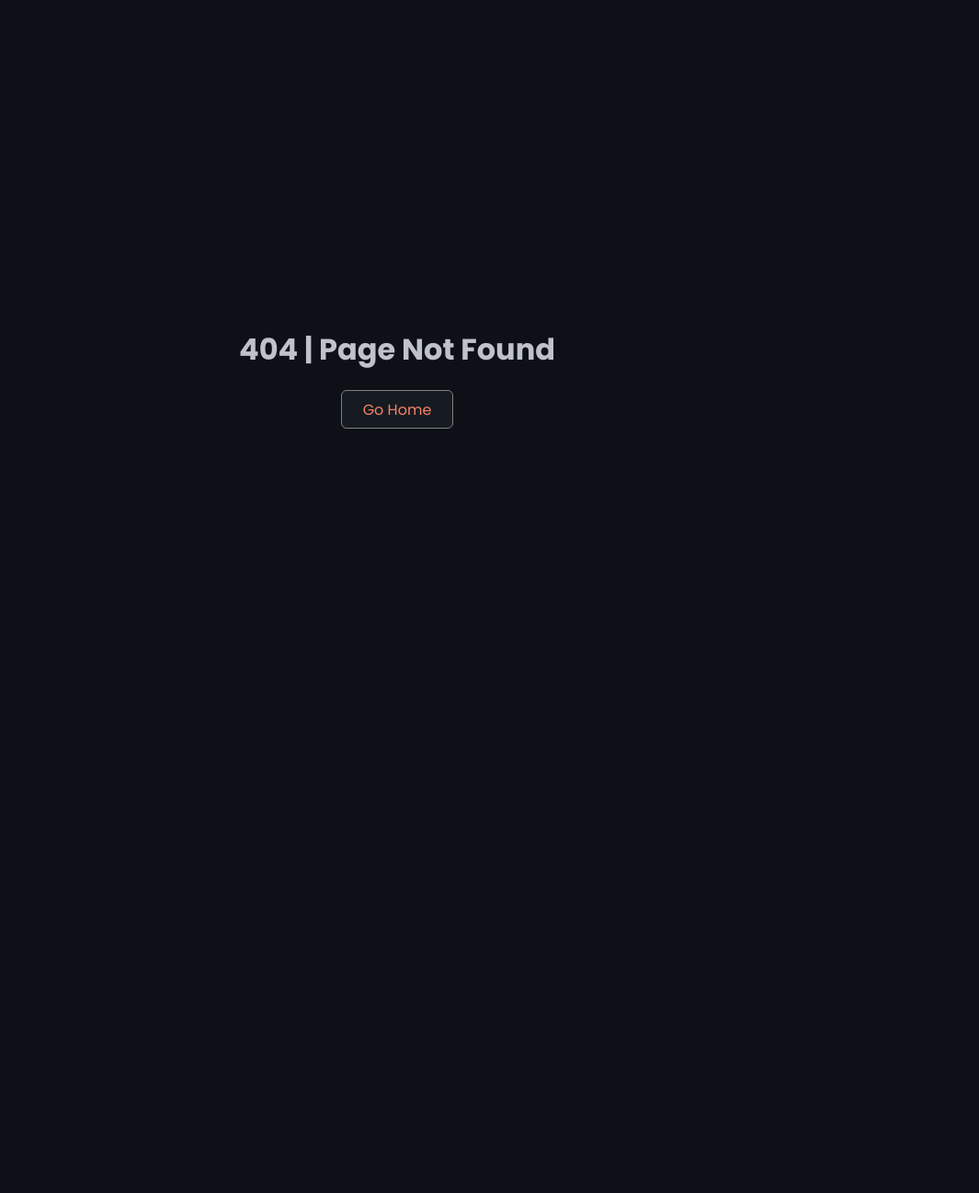
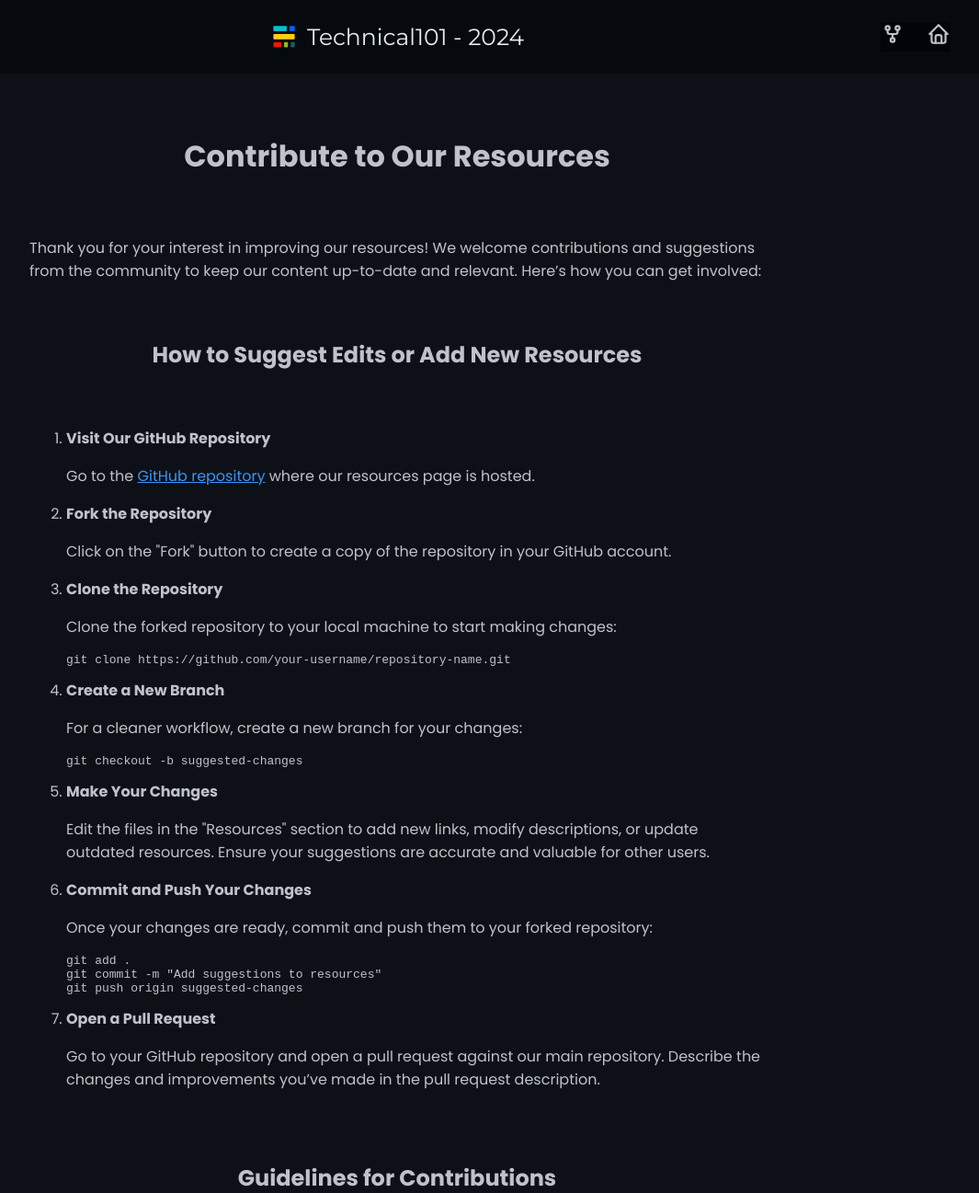
Before and after one commit to abhi5455/Technical-101, a React (Vite) app: page /pullrequest in a window 1280 px wide. Before the commit this address had no page. Shown: the top 1297 px of the page at 92% size, without its empty margins (208-1273 px from the left). Before the commit the page ends 800 px from the top, so only its background shows below. Built offline with nearby package versions, Linux system fonts and the light colour scheme; a web font is replaced by a local one.

Commit message:
Added Contribution Description

```diff
--- a/src/components/header/Header.jsx
+++ b/src/components/header/Header.jsx
@@ -1,15 +1,31 @@
 import './header.css'
-import {useLocation} from "react-router-dom";
+import {Link, useLocation} from "react-router-dom";
+import getData from "../../lib/Data.js";
 
 export default function Header() {
     const location = useLocation();
+    //console.log(location.pathname, location.pathname==="/");
+    console.log(getData(location.pathname));
     return (
         <>
             <header className={'header'}>
                 <img alt={''} src={'/tinkerLogo.png'} className={'logo'}></img>
                 Technical101 - 2024
+                <Link to={'/pullrequest'} className={'pullRequest'} onClick={() => {}}>
+                    <svg xmlns="http://www.w3.org/2000/svg" width="24" height="24" viewBox="0 0 24 24" fill="none"
+                         stroke="currentColor" strokeWidth="2" strokeLinecap="round" strokeLinejoin="round"
+                         className="icon icon-tabler icons-tabler-outline icon-tabler-message">
+                        <path stroke="none" d="M0 0h24v24H0z" fill="none"/>
+                        <path d="M8 9h8"/>
+                        <path d="M8 13h6"/>
+                        <path
+                            d="M18 4a3 3 0 0 1 3 3v8a3 3 0 0 1 -3 3h-5l-5 3v-3h-2a3 3 0 0 1 -3 -3v-8a3 3 0 0 1 3 -3h12z"/>
+                        <title>Add Contributions</title>
+                    </svg>
+                </Link>
             </header>
             <h4 className={"path"}>{location.pathname.split("/").filter(Boolean).join(" > ")}</h4>
+
         </>
     )
 }
--- a/src/components/header/header.css
+++ b/src/components/header/header.css
@@ -68,3 +68,16 @@
         top: 62px;
     }
 }
+.pullRequest{
+    background-color: #010409;
+    border: none;
+    color: #bfc2ca;
+    position: absolute;
+    right: 3%;
+}
+.pullRequest:hover{
+    cursor: pointer;
+    .icon{
+        fill: #bfc2ca;
+    }
+}
--- a/src/main.jsx
+++ b/src/main.jsx
@@ -12,6 +12,7 @@ import WebDevelopment from "./pages/WebDevelopment.jsx";
 import AIModel from "./pages/AIModel.jsx";
 import Python from "./pages/Python.jsx";
 import AcademicDiscounts from "./pages/AcademicDiscounts.jsx";
+import PullRequest from "./pages/PullRequest.jsx";
 
 
 const router = createBrowserRouter([
@@ -19,6 +20,11 @@ const router = createBrowserRouter([
         path: "/",
         element: <Home/>,
         errorElement: <ErrorElement/>,
+    },
+    {
+      path: "/pullrequest",
+      element: <PullRequest/>,
+      errorElement: <ErrorElement/>,
     },
     {
         path: "/OurLinks",
--- /dev/null
+++ b/src/pages/PullRequest.jsx
@@ -0,0 +1,129 @@
+import Header from "../components/header/Header.jsx";
+import {Link} from "react-router-dom";
+
+export default function PullRequest() {
+    return <>
+        <div style={{
+            position: "relative",
+            display: "flex",
+            flexDirection: "column",
+            justifyContent: "flex-start",
+            height: "100%",
+            width: "100%"
+        }}>
+            <header className={'header'}>
+                <img alt={''} src={'/tinkerLogo.png'} className={'logo'}></img>
+                Technical101 - 2024
+                <Link to={'https://github.com/abhi5455/Technical-101'} className={'pullRequest'} onClick={() => {
+                }}>
+                    <svg xmlns="http://www.w3.org/2000/svg" width="26" height="26" viewBox="0 0 24 24" fill="none"
+                         stroke="currentColor" strokeWidth="2" strokeLinecap="round" strokeLinejoin="round"
+                         className="icon-tabler icons-tabler-outline icon-tabler-git-fork"
+                         style={{marginRight: "50px"}}>
+                        <path stroke="none" d="M0 0h24v24H0z" fill="none"/>
+                        <path d="M12 18m-2 0a2 2 0 1 0 4 0a2 2 0 1 0 -4 0"/>
+                        <path d="M7 6m-2 0a2 2 0 1 0 4 0a2 2 0 1 0 -4 0"/>
+                        <path d="M17 6m-2 0a2 2 0 1 0 4 0a2 2 0 1 0 -4 0"/>
+                        <path d="M7 8v2a2 2 0 0 0 2 2h6a2 2 0 0 0 2 -2v-2"/>
+                        <path d="M12 12l0 4"/>
+                        <title>GitRepo</title>
+                    </svg>
+                </Link>
+                <Link to={'/'} className={'pullRequest'} onClick={() => {
+                }}>
+                    <svg xmlns="http://www.w3.org/2000/svg" width="26" height="26" viewBox="0 0 24 24" fill="none"
+                         stroke="currentColor" strokeWidth="2" strokeLinecap="round" strokeLinejoin="round"
+                         className="icon-tabler icons-tabler-outline icon-tabler-home">
+                        <path stroke="none" d="M0 0h24v24H0z" fill="none"/>
+                        <path d="M5 12l-2 0l9 -9l9 9l-2 0"/>
+                        <path d="M5 12v7a2 2 0 0 0 2 2h10a2 2 0 0 0 2 -2v-7"/>
+                        <path d="M9 21v-6a2 2 0 0 1 2 -2h2a2 2 0 0 1 2 2v6"/>
+                        <title>Home</title>
+                    </svg>
+                </Link>
+            </header>
+            <div className={"container"} style={{
+                padding: "20px", maxWidth: "800px", margin: "auto", color: "#bfc2ca",
+                fontFamily: "Poppins, sans-serif"
+            }}>
+                <h1>Contribute to Our Resources</h1>
+                <p>
+                    Thank you for your interest in improving our resources! We welcome contributions and suggestions
+                    from
+                    the community to keep our content up-to-date and relevant. Here’s how you can get involved:
+                </p>
+
+                <h2>How to Suggest Edits or Add New Resources</h2>
+                <ol>
+                    <li>
+                        <strong>Visit Our GitHub Repository</strong>
+                        <p>
+                            Go to the{" "}
+                            <a href="https://github.com/abhi5455/Technical-101" target="_blank"
+                               rel="noopener noreferrer" style={{color: "#3b93f8"}}>
+                                GitHub repository
+                            </a>{" "}
+                            where our resources page is hosted.
+                        </p>
+                    </li>
+                    <li>
+                        <strong>Fork the Repository</strong>
+                        <p>Click on the "Fork" button to create a copy of the repository in your GitHub account.</p>
+                    </li>
+                    <li>
+                        <strong>Clone the Repository</strong>
+                        <p>Clone the forked repository to your local machine to start making changes:</p>
+                        <pre>
+                <code>git clone https://github.com/your-username/repository-name.git</code>
+              </pre>
+                    </li>
+                    <li>
+                        <strong>Create a New Branch</strong>
+                        <p>For a cleaner workflow, create a new branch for your changes:</p>
+                        <pre>
+                <code>git checkout -b suggested-changes</code>
+              </pre>
+                    </li>
+                    <li>
+                        <strong>Make Your Changes</strong>
+                        <p>Edit the files in the "Resources" section to add new links, modify descriptions, or update
+                            outdated resources. Ensure your suggestions are accurate and valuable for other users.</p>
+                    </li>
+                    <li>
+                        <strong>Commit and Push Your Changes</strong>
+                        <p>Once your changes are ready, commit and push them to your forked repository:</p>
+                        <pre>
+                <code>git add .</code><br/>
+                <code>git commit -m "Add suggestions to resources"</code><br/>
+                <code>git push origin suggested-changes</code>
+              </pre>
+                    </li>
+                    <li>
+                        <strong>Open a Pull Request</strong>
+                        <p>
+                            Go to your GitHub repository and open a pull request against our main repository. Describe
+                            the
+                            changes and improvements you’ve made in the pull request description.
+                        </p>
+                    </li>
+                </ol>
+
+                <h2>Guidelines for Contributions</h2>
+                <ul>
+                    <li><strong>Relevance</strong>: Ensure that the resources are directly related to Technology and
+                        relevant
+                        to other users.
+                    </li>
+                    <li><strong>Accuracy</strong>: Verify that links work and content descriptions are accurate.</li>
+                    <li><strong>Conciseness</strong>: Keep descriptions brief but informative.</li>
+                </ul>
+
+                <h2>Questions?</h2>
+                <p>
+                    If you have questions, feel free to reach out through the issues section in our GitHub repository.
+                </p>
+                <p>Thank you for helping make our resources better for everyone!</p>
+            </div>
+        </div>
+    </>
+}
```
